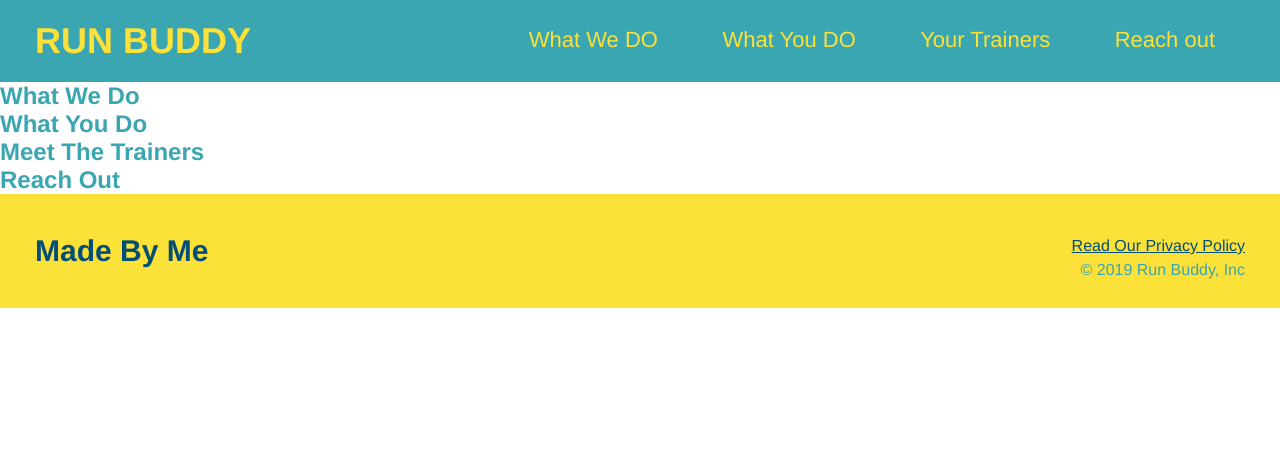
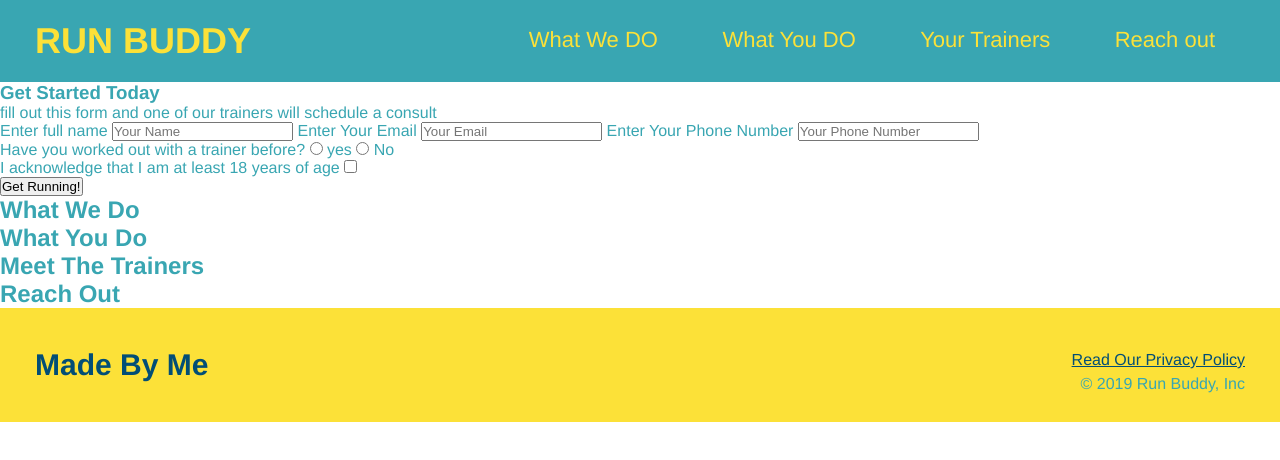
Before and after one commit to ReubenGenkin/run_buddy, a plain HTML site: page index.html in a window 1280 px wide. Drawn offline with Linux system fonts and the light colour scheme.

Commit message:
added sign up form

```diff
--- a/index.html
+++ b/index.html
@@ -37,6 +37,54 @@
 
         <!-- hero/jumbotron-->
         <section>
+            <div>
+                <h3>Get Started Today</h3>
+
+                <P>fill out this form and one of our trainers will schedule a consult</P>
+
+        <!--    Sign up form    -->
+
+                <form>
+                    <label for="name">Enter full name</label>
+                    <input type="text" placeholder="Your Name" name="name" id="name"/>
+
+                    <label for="email">Enter Your Email</label>
+                    <input type="email" placeholder="Your Email" name="Email" id="email"/>
+
+                    <label for="phoneNumber">Enter Your Phone Number</label>
+                    <input type="tel" placeholder="Your Phone Number" name="Phone number" id="phoneNumber"/>
+
+        <!--    Radio Buttons   -->
+
+                    <p>
+                        Have you worked out with a trainer before?
+
+                        <input type="radio" name="trainer-confirm" id="trainer-yes" />
+                        <label for="trainer-yes">yes</label>
+
+                        <input type="radio" name="trainer-confirm" id="trainer-no" />
+                        <label for="trainer-no">No</label>
+
+
+                    </p>
+        <!--     Age Verification   -->
+                    <p>
+                        <label for="checkbox">
+                            I acknowledge that I am at least 18 years of age
+                        </label>
+                        <input type="checkbox" name="age-confirm" id="checkbox" />
+
+                    </p>
+
+        <!--    Submit Button   -->
+
+                    <button type="submit">
+                        Get Running!
+                    </button>
+
+                </form>
+
+            </div>
         </section>
 
         <!--"what we do" section-->
```
